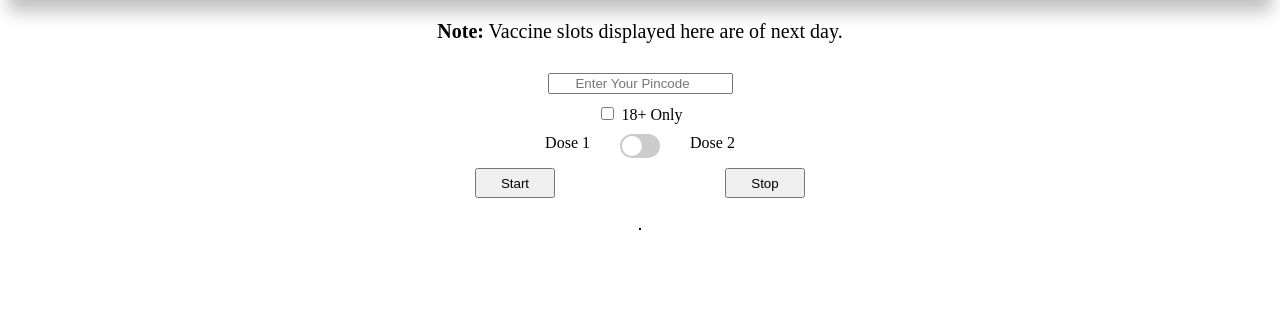
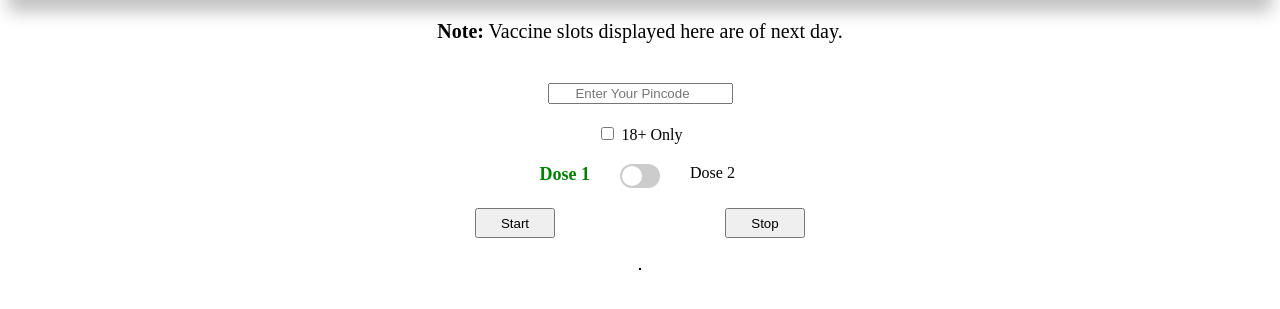
Before and after one commit to TheAnshul756/cowin-slots-alert, a Flask app: page / in a window 1280 px wide. Shown: the part 99-408 px from the top of the page. Run offline with Flask 2, Linux system fonts and the light colour scheme.

Commit message:
add transition to selected dose

```diff
--- a/static/js/main.js
+++ b/static/js/main.js
@@ -15,6 +15,20 @@ $(document).ready(function () {
         countdiv.innerHTML = "Total Page Views: " + out.value;
     };
     newHttp.send();
+});
+
+$("#doseType").click(function() {
+    // console.log("switch Toggled");
+    var doseSwitch = document.getElementById("doseType");
+    var unselected = {"color": "black", "font-weight": "normal", "font-size": "16px"};
+    var selected = {"color": "green", "font-weight": "bold", "font-size": "18px"};
+    if(doseSwitch.checked) {
+        $("#leftText").css(unselected);
+        $("#rightText").css(selected);
+    } else {
+        $("#leftText").css(selected);
+        $("#rightText").css(unselected);
+    }
 });
 
 function setPinCode() {
--- a/static/styles/main.css
+++ b/static/styles/main.css
@@ -146,14 +146,19 @@ button:hover {
   width: 20%;
 }
 
-.leftText {
+#leftText {
   width: 40%;
   text-align: right;
+  font-weight: bold;
+  color: green;
+  font-size: 18px;
+  transition: 0.5s;
 }
 
-.rightText {
+#rightText {
   width: 40%;
   text-align: left;
+  transition: 0.5s;
 }
 
 #attention {
--- a/templates/main.html
+++ b/templates/main.html
@@ -24,25 +24,29 @@
 		<div id="viewscount">
 		</div>
 		<div class="space"> </div>
+		<div class="space"> </div>
 		<div id="inputBox">
 			<input type="number" id="pincode" name="pincode" placeholder="Enter Your Pincode">
 		</div>
+		<div class="space"> </div>
 		<div class="space"> </div>
 		<div>
 			<input type="checkbox" id="age" name="age" value="adult">
 			<label for="age"> 18+ Only</label>
 		</div>
 		<div class="space"> </div>
+		<div class="space"> </div>
 		<div class="switchDiv">
-			<div class="switchDivContent leftText"> Dose 1 </div>
+			<div class="switchDivContent" id="leftText"> Dose 1 </div>
 			<div class="switchDivContent centerSwitch">
 				<label class="switch">
 					<input type="checkbox" id="doseType">
 					<span class="slider round"></span>
 				</label>
 			</div>
-			<div class="switchDivContent rightText"> Dose 2 </div>
+			<div class="switchDivContent" id="rightText"> Dose 2 </div>
 		</div>
+		<div class="space"> </div>
 		<div class="space"> </div>
 		<div id="buttonDiv">
 			<div class="buttons"> <button id="startbutton" type="button" onclick="setPinCode()">Start</button> </div>
```
